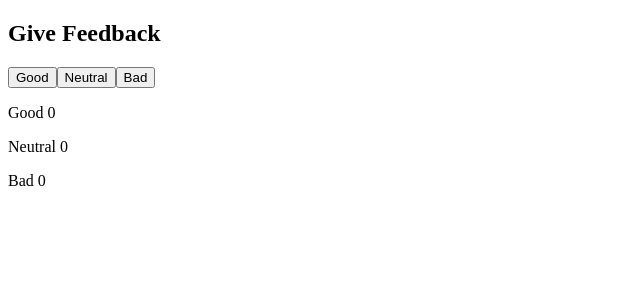
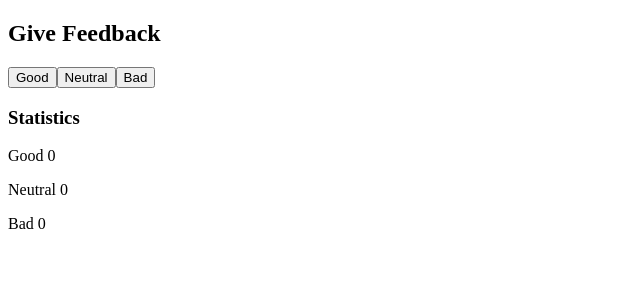
Before and after one commit to Gerog13/full-stack-open-2021, a React (Create React App) app in the folder part-1/unicafe/: page / in a window 1280 px wide. Shown: the top 300 px of the page, without its empty margins (0-640 px from the left). Built offline with nearby package versions, Linux system fonts and the light colour scheme.

Commit message:
statistics header added

```diff
--- a/part-1/unicafe/src/App.js
+++ b/part-1/unicafe/src/App.js
@@ -7,6 +7,7 @@ const Button = ({ handleClick, text }) => {
 const DisplayValues = ({ good, neutral, bad }) => {
   return (
     <div>
+      <h3>Statistics</h3>
       <p>Good {good}</p>
       <p>Neutral {neutral}</p>
       <p>Bad {bad}</p>
```
